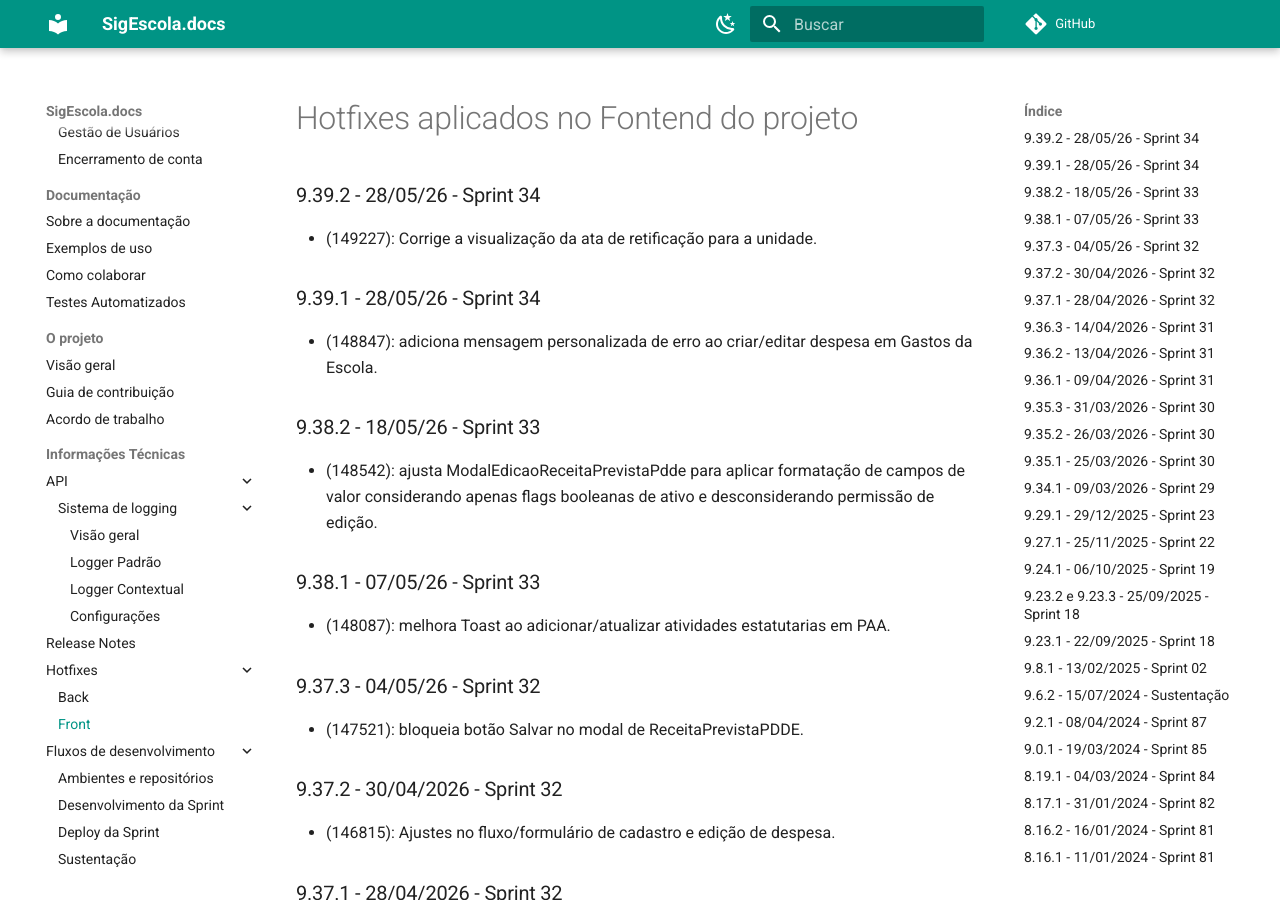
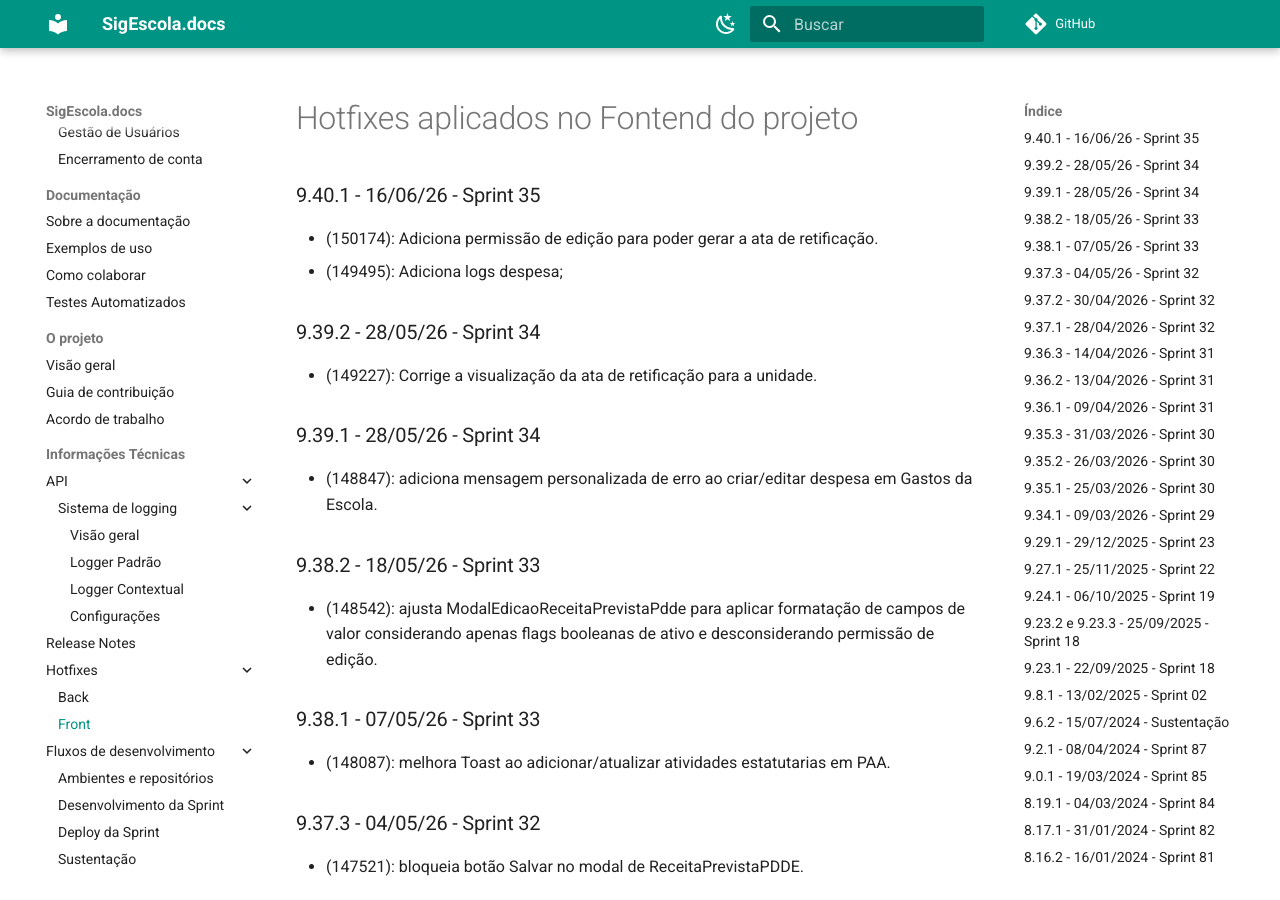
Before and after one commit to prefeiturasp/SME-PTRF-Docs, an MkDocs documentation site: the page built from docs/projeto/hotfixes_front.md, in a window 1280 px wide and 900 px high. Built offline with MkDocs 1.6.1 and Material for MkDocs 9.7.7, drawn with Linux system fonts in a browser that asks for light colours; comment, search, counter and statistics services are not loaded.

Commit message:
Update hotfixes_front.md

```diff
--- a/docs/projeto/hotfixes_front.md
+++ b/docs/projeto/hotfixes_front.md
@@ -1,4 +1,9 @@
 # Hotfixes aplicados no Fontend do projeto
+
+### 9.40.1 - 16/06/26 - Sprint 35
+
+* (150174): Adiciona permissão de edição para poder gerar a ata de retificação.
+* (149495): Adiciona logs despesa;
 
 ### 9.39.2 - 28/05/26 - Sprint 34
 * (149227): Corrige a visualização da ata de retificação para a unidade.
```
